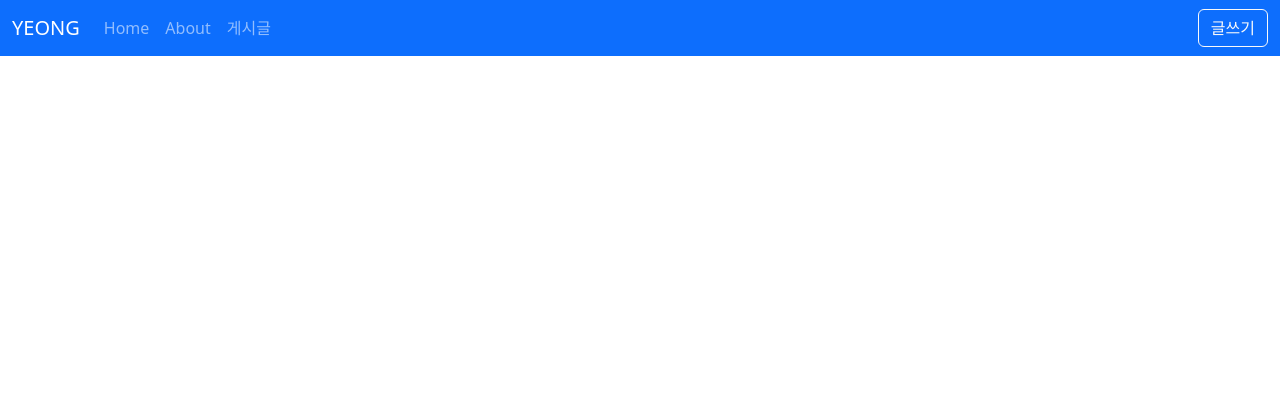
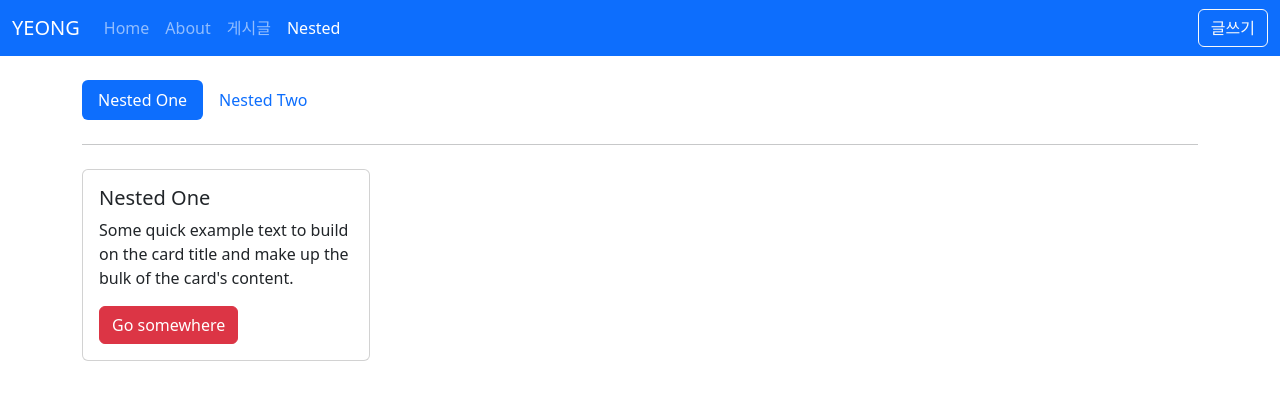
Before and after one commit to Icyeong/vue3-posts, a Vue app: page /nested/one in a window 1280 px wide. Shown: the top 400 px of the page. Built offline with nearby package versions, Linux system fonts and the light colour scheme.

Commit message:
Not Fount & 중첩 라우트 적용

```diff
--- a/src/layouts/TheHeader.vue
+++ b/src/layouts/TheHeader.vue
@@ -31,6 +31,11 @@
                 >게시글</RouterLink
               >
             </li>
+            <li class="nav-item">
+              <RouterLink class="nav-link" active-class="active" to="/nested"
+                >Nested</RouterLink
+              >
+            </li>
           </ul>
           <div class="d-flex" role="search">
             <button class="btn btn-outline-light" type="button" @click="goPage">
--- a/src/router/index.js
+++ b/src/router/index.js
@@ -5,6 +5,11 @@
 import PostDetailView from '@/views/posts/PostDetailView.vue';
 import PostEditView from '@/views/posts/PostEditView.vue';
 import PostListView from '@/views/posts/PostListView.vue';
+import NotFoundView from '@/views/NotFoundView.vue';
+import NestedView from '@/views/nested/NestedView.vue';
+import NestedHomeView from '@/views/nested/NestedHomeView.vue';
+import NestedOneView from '@/views/nested/NestedOneView.vue';
+import NestedTwoView from '@/views/nested/NestedTwoView.vue';
 
 const routes = [
   {
@@ -37,6 +42,33 @@
     name: 'PostEdit',
     component: PostEditView,
   },
+  {
+    path: '/:pathMatch(.*)*',
+    name: 'NotFound',
+    component: NotFoundView,
+  },
+  {
+    path: '/nested',
+    name: 'Nested',
+    component: NestedView,
+    children: [
+      {
+        path: '',
+        name: 'NestedHome',
+        component: NestedHomeView,
+      },
+      {
+        path: 'one',
+        name: 'NestedOne',
+        component: NestedOneView,
+      },
+      {
+        path: 'two',
+        name: 'NestedTwo',
+        component: NestedTwoView,
+      },
+    ],
+  },
 ];
 
 const router = createRouter({
--- /dev/null
+++ b/src/views/NotFoundView.vue
@@ -0,0 +1,16 @@
+<template>
+  <div class="text-center py-5">
+    <h1>Oops!</h1>
+    <h2>404 Not Found</h2>
+    <div class="text-muted">요청한 페이지를 찾을 수 없습니다!</div>
+    <div class="mt-4">
+      <RouterLink to="/">
+        <button class="btn btn-primary">HOME</button>
+      </RouterLink>
+    </div>
+  </div>
+</template>
+
+<script setup></script>
+
+<style lang="scss" scoped></style>
--- /dev/null
+++ b/src/views/nested/NestedHomeView.vue
@@ -0,0 +1,12 @@
+<template>
+  <div class="card" style="width: 18rem">
+    <div class="card-body">
+      <h5 class="card-title">Nested Home</h5>
+      <p class="card-text">Nested Home....</p>
+    </div>
+  </div>
+</template>
+
+<script setup></script>
+
+<style lang="scss" scoped></style>
--- /dev/null
+++ b/src/views/nested/NestedOneView.vue
@@ -0,0 +1,16 @@
+<template>
+  <div class="card" style="width: 18rem">
+    <div class="card-body">
+      <h5 class="card-title">Nested One</h5>
+      <p class="card-text">
+        Some quick example text to build on the card title and make up the bulk
+        of the card's content.
+      </p>
+      <a href="#" class="btn btn-danger">Go somewhere</a>
+    </div>
+  </div>
+</template>
+
+<script setup></script>
+
+<style lang="scss" scoped></style>
--- /dev/null
+++ b/src/views/nested/NestedTwoView.vue
@@ -0,0 +1,16 @@
+<template>
+  <div class="card" style="width: 18rem">
+    <div class="card-body">
+      <h5 class="card-title">Nested Two</h5>
+      <p class="card-text">
+        Some quick example text to build on the card title and make up the bulk
+        of the card's content.
+      </p>
+      <a href="#" class="btn btn-warning">Go somewhere</a>
+    </div>
+  </div>
+</template>
+
+<script setup></script>
+
+<style lang="scss" scoped></style>
--- /dev/null
+++ b/src/views/nested/NestedView.vue
@@ -0,0 +1,28 @@
+<template>
+  <div>
+    <ul class="nav nav-pills">
+      <li class="nav-item">
+        <RouterLink
+          class="nav-link"
+          active-class="active"
+          :to="{ name: 'NestedOne', replace: true }"
+          >Nested One</RouterLink
+        >
+      </li>
+      <li class="nav-item">
+        <RouterLink
+          class="nav-link"
+          active-class="active"
+          :to="{ name: 'NestedTwo', replace: true }"
+          >Nested Two</RouterLink
+        >
+      </li>
+    </ul>
+    <hr class="my-4" />
+    <RouterView />
+  </div>
+</template>
+
+<script setup></script>
+
+<style lang="scss" scoped></style>
```
